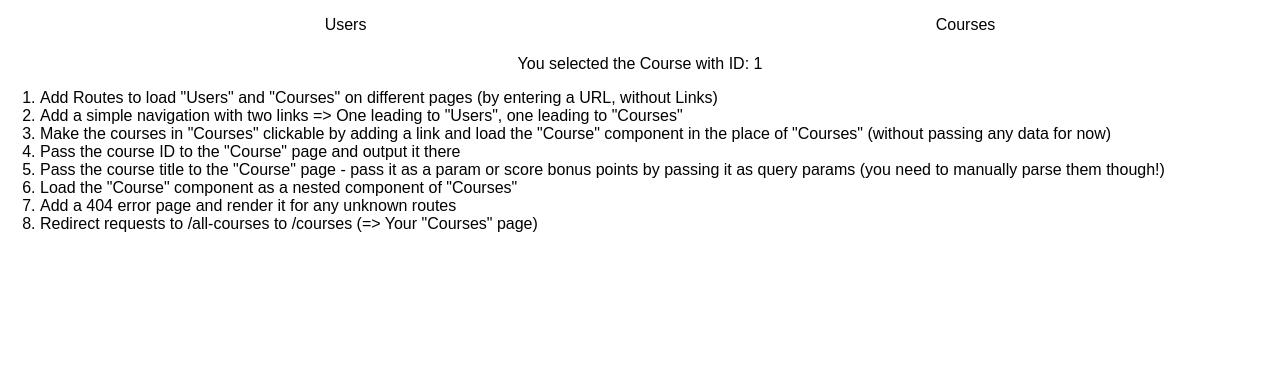
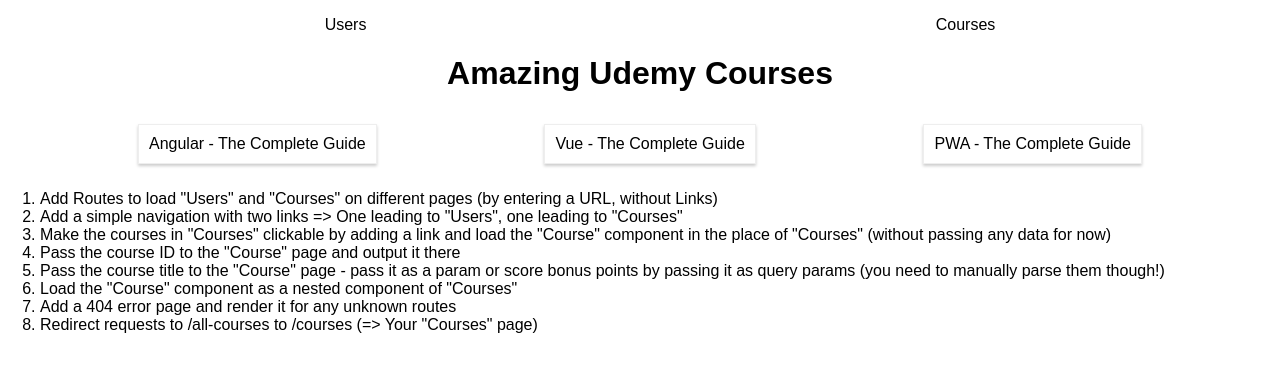
Before and after one commit to MaciejUberna/BlogHttpRequestsTest, a React (Create React App) app in the folder routing-assignment-problem/: page /courses/1 in a window 1280 px wide. Shown: the top 372 px of the page. Built offline with nearby package versions, Linux system fonts and the light colour scheme.

Commit message:
Assigment6 done loading course inside courses.

```diff
--- a/routing-assignment-problem/src/App.js
+++ b/routing-assignment-problem/src/App.js
@@ -3,7 +3,6 @@
 import classes from './App.module.css'
 
 import Courses from './containers/Courses/Courses';
-import Course from './containers/Course/Course';
 import Users from './containers/Users/Users';
 
 class App extends Component {
@@ -19,7 +18,7 @@
         <Switch>
           <Route path="/courses" exact component={Courses} />
           <Route path="/users" component={Users} />
-          <Route path="/courses/:id" exact component={Course} />
+          <Route path="/courses/:id" exact component={Courses} />
         </Switch>
         <div className="App">
           <ol style={{textAlign: 'left'}}>
--- a/routing-assignment-problem/src/containers/Course/Course.js
+++ b/routing-assignment-problem/src/containers/Course/Course.js
@@ -10,9 +10,8 @@
     }
 
     componentDidMount() {
-        //console.log('this.props.location.search: ',this.props.location.search);
+        //console.log('this.props.match.params.id: ',this.props.match.params.id);
         const queries = queryString.parse(this.props.location.search);
-        //console.log('queries: ',queries.title);
         this.setState(
             {id: this.props.match.params.id,
             title: queries.title}
--- a/routing-assignment-problem/src/containers/Courses/Courses.js
+++ b/routing-assignment-problem/src/containers/Courses/Courses.js
@@ -1,5 +1,5 @@
-import React, { Component } from 'react';
-import {NavLink, Route} from 'react-router-dom';
+import React, { Component, Suspense } from 'react';
+import {Route, NavLink, Redirect} from 'react-router-dom';
 import Course from '../Course/Course';
 
 import classes from './Courses.module.css';
@@ -7,10 +7,22 @@
 class Courses extends Component {
     state = {
         courses: [
-            { id: 1, title: 'Angular - The Complete Guide' },
-            { id: 2, title: 'Vue - The Complete Guide' },
-            { id: 3, title: 'PWA - The Complete Guide' }
+            { id: 1, title: 'Angular - The Complete Guide', clicked: false},
+            { id: 2, title: 'Vue - The Complete Guide', clicked: false },
+            { id: 3, title: 'PWA - The Complete Guide', clicked: false }
         ]
+    }
+
+    toggleCourseHandler = (id) => {
+        const courseIdx = this.state.courses.findIndex(course => {
+            return course.id === id;
+        });
+        if(courseIdx !== -1) {
+            const tmpCoursesArr = [...this.state.courses];
+            const course = tmpCoursesArr[courseIdx];
+            course.clicked = !course.clicked;
+            this.setState({courses: tmpCoursesArr});
+        }
     }
 
     render () {
@@ -20,15 +32,24 @@
                 <section className={classes.Courses}>
                     {
                         this.state.courses.map( course => {
-                            return <article className={classes.Course} key={course.id}>
-                                <NavLink activeClassName={classes.Link} to={"/courses/"+course.id+'?title='+course.title}>
-                                    {course.title}
-                                </NavLink>
+                            return <article onClick={this.toggleCourseHandler.bind(this, course.id)} className={classes.Course} key={course.id}>
+                                {course.clicked
+                                    ?
+                                        (<Suspense fallback={<div>Loading...</div>}>
+                                            <Route path="/courses/:id" component={Course} />
+                                        </Suspense>)
+                                    :
+                                        <NavLink
+                                            activeClassName={classes.Link}
+                                            to={'/courses/'+course.id+'?title='+course.title}
+                                        >
+                                            {course.title}
+                                        </NavLink>
+                                }
                             </article>;
                         } )
                     }
                 </section>
-                <Route path={this.props.match.url + '/:id'} exact component={Course} />
             </div>
         );
     }
```
